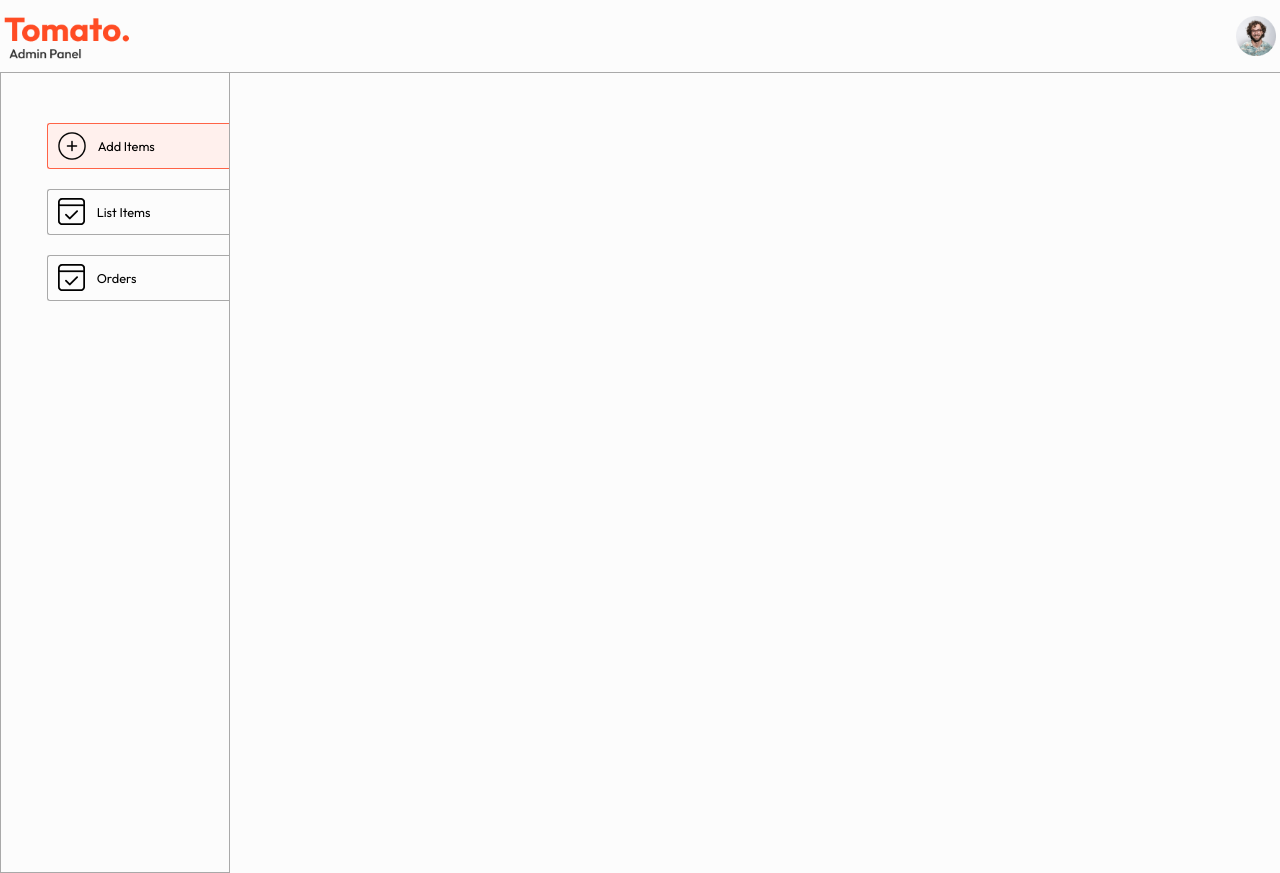
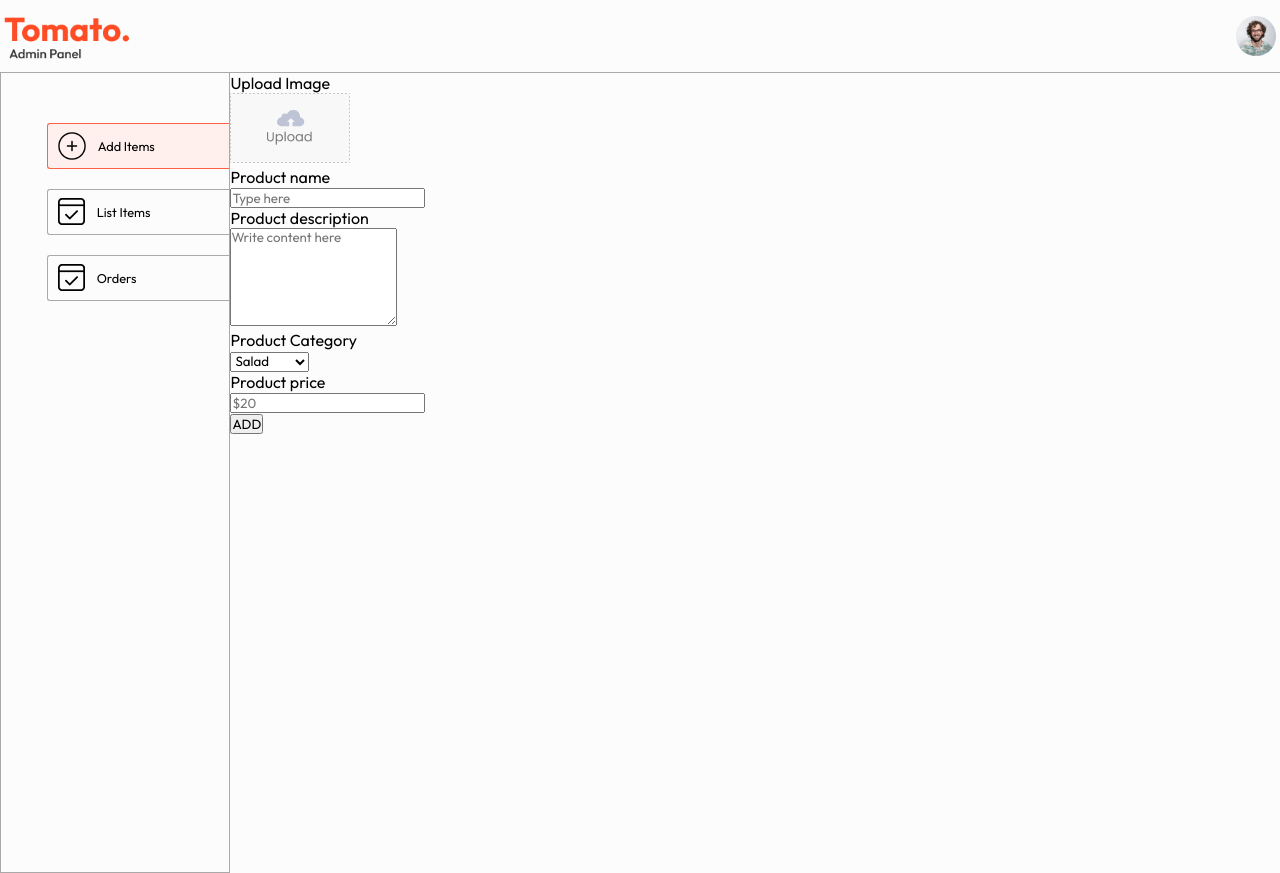
Before and after one commit to Diksha6057/Savora, a React (Vite) app in the folder admin/vite-project/: page /add in a window 1280 px wide. Built offline with nearby package versions, Linux system fonts and the light colour scheme.

Commit message:
Added upload img, product name, description,category and price option

```diff
--- a/admin/vite-project/src/pages/Add/Add.jsx
+++ b/admin/vite-project/src/pages/Add/Add.jsx
@@ -1,8 +1,48 @@
 import React from 'react'
 import './Add.css'
+import { assets } from '../../assets/assets'
 const Add = () => {
   return (
-    <div></div>
+    <div className='add'>
+        <form className='flex-col'>
+           < div className="add-img-upload flex-col">
+                <p>Upload Image</p>
+                <label htmlFor="image">
+                    <img src={assets.upload_area} alt="" />
+                </label>
+                <input type="file" id='image' hidden required />
+        </div>
+        <div className="add-product-name flex-col" >
+            <p>Product name</p>
+            <input type="text" name='name' placeholder='Type here' />
+        </div>
+        <div className="add-product-description flex-col">
+            <p>Product description</p>
+            <textarea name="description" rows="6" placeholder='Write content here' id=""></textarea>
+        </div>
+        <div className="add-category-price">
+            <div className="add-category flex-col">
+                <p>Product Category</p>
+                <select name="category" id="">
+                    <option value="Salad">Salad</option>
+                    <option value="Rolls">Rolls</option>
+                    <option value="Deserts">Deserts</option>
+                    <option value="Sandwich">Sandwich</option>
+                    <option value="Cake">Cake</option>
+                    <option value="Pure Veg">Pure Veg</option>
+                    <option value="Pasta">Pasta</option>
+                    <option value="Noodles">Noodles</option>
+                </select>
+            </div>
+            <div className="add-price flex-col">
+                <p>Product price</p>
+                <input type="Number" name='price' placeholder='$20'/>
+            </div>
+
+        </div>
+        <button type='submit' className='add-btn'>ADD</button>
+        </form>
+    </div>
   )
 }
 
```
